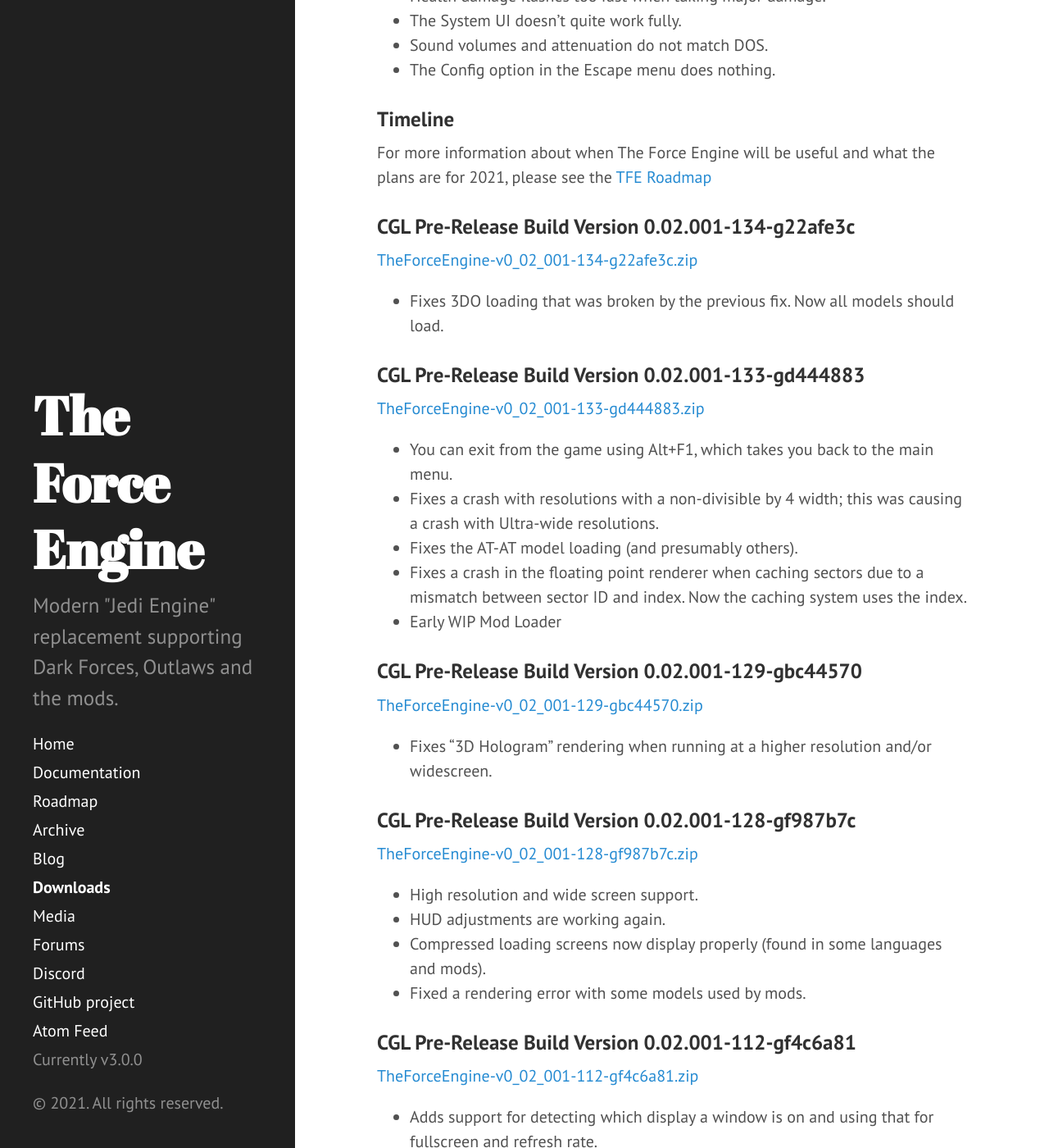
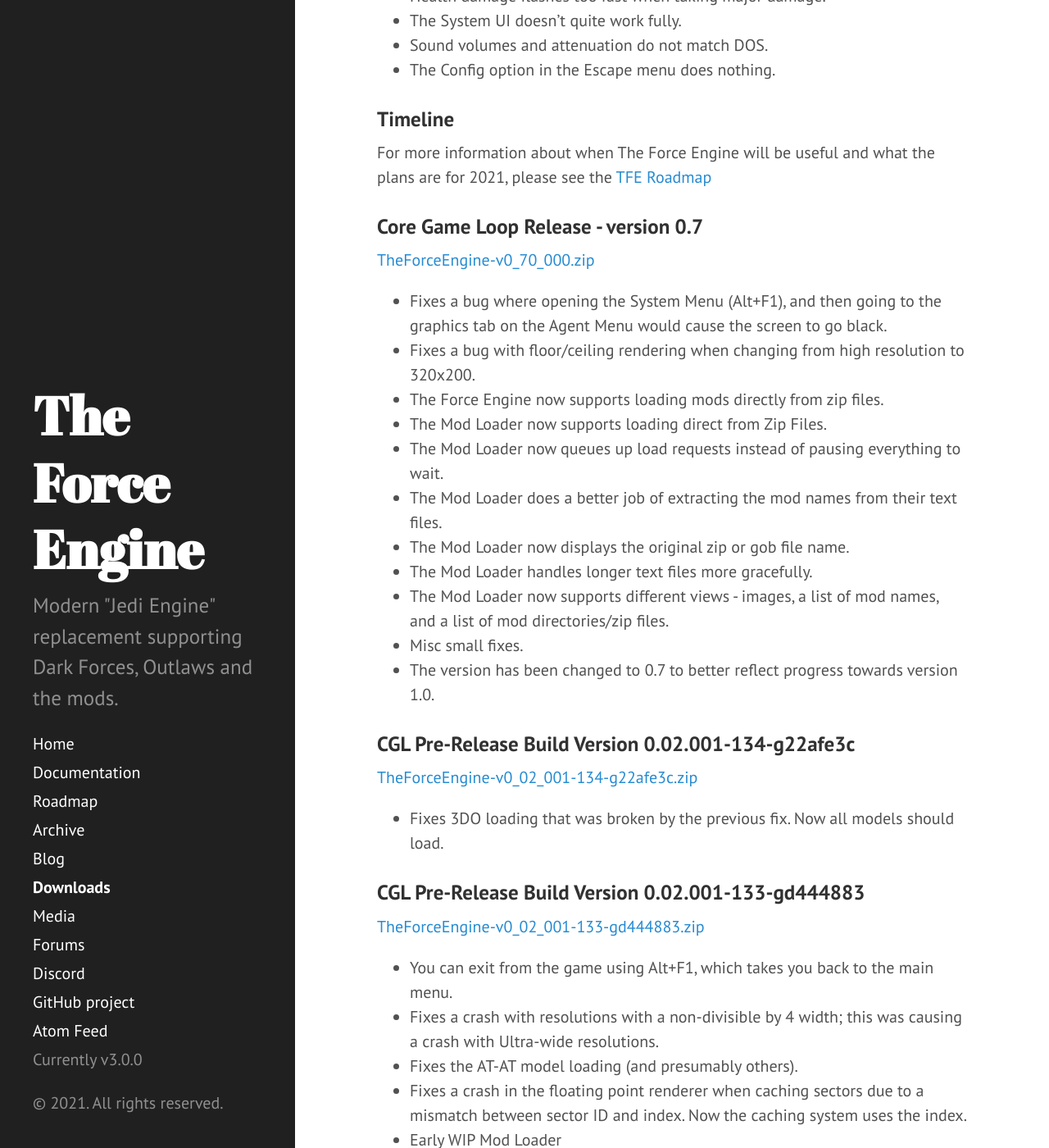
Before and after one commit to TheForceEngine/TheForceEngine.github.io, a Jekyll site: the page built from downloads.md, in a window 1280 px wide and 1400 px high, scrolled down 703 px. Shown: the whole window at 82% size. Built offline with Jekyll 4.4.1, drawn with Linux system fonts in a browser that asks for light colours.

Commit message:
Update downloads.md

```diff
--- a/downloads.md
+++ b/downloads.md
@@ -26,6 +26,20 @@
 
 ### Timeline
 For more information about when The Force Engine will be useful and what the plans are for 2021, please see the [TFE Roadmap](Roadmap.md)
+
+### Core Game Loop Release - version 0.7
+[TheForceEngine-v0_70_000.zip](archive/TheForceEngine-v0_70_000.zip) <br>
+* Fixes a bug where opening the System Menu (Alt+F1), and then going to the graphics tab on the Agent Menu would cause the screen to go black.
+* Fixes a bug with floor/ceiling rendering when changing from high resolution to 320x200.
+* The Force Engine now supports loading mods directly from zip files.
+* The Mod Loader now supports loading direct from Zip Files.
+* The Mod Loader now queues up load requests instead of pausing everything to wait.
+* The Mod Loader does a better job of extracting the mod names from their text files.
+* The Mod Loader now displays the original zip or gob file name.
+* The Mod Loader handles longer text files more gracefully.
+* The Mod Loader now supports different views - images, a list of mod names, and a list of mod directories/zip files.
+* Misc small fixes.
+* The version has been changed to 0.7 to better reflect progress towards version 1.0.
 
 ### CGL Pre-Release Build Version 0.02.001-134-g22afe3c
 [TheForceEngine-v0_02_001-134-g22afe3c.zip](archive/TheForceEngine-v0_02_001-134-g22afe3c.zip) <br>
```
